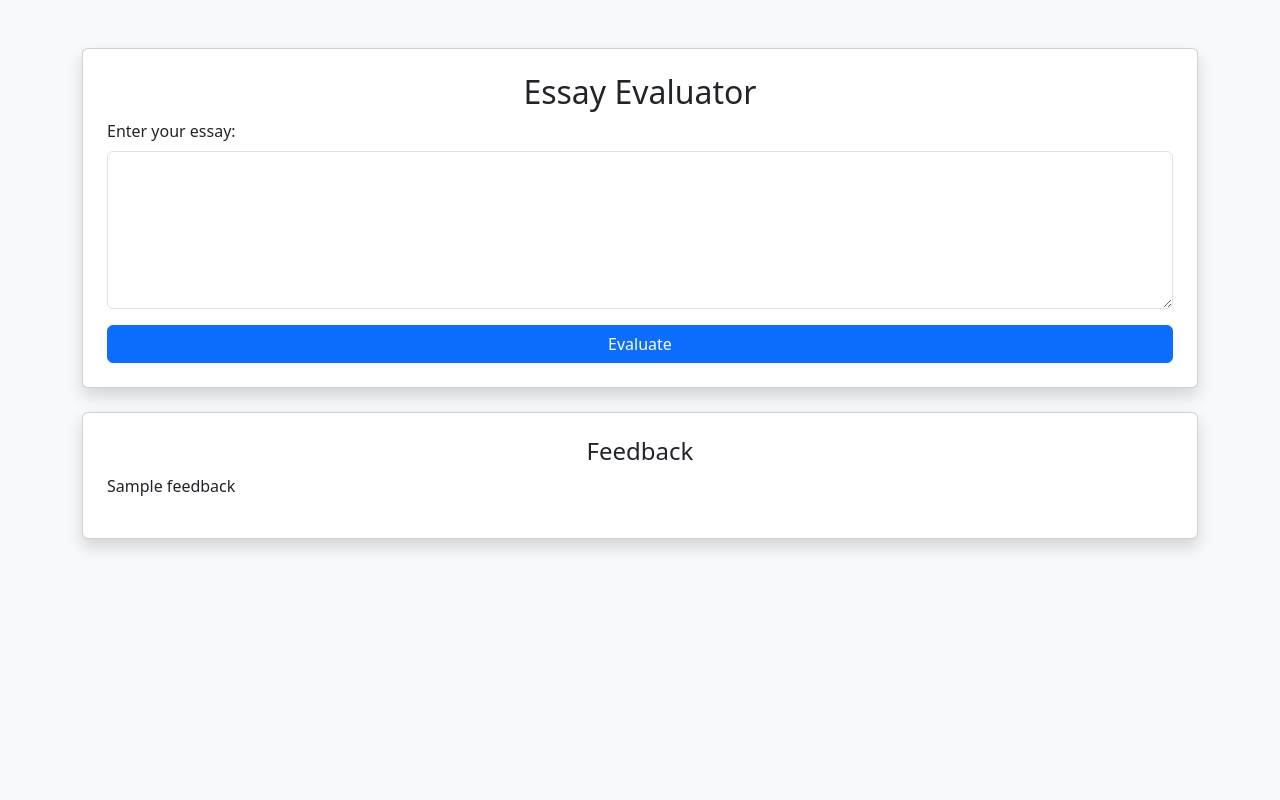
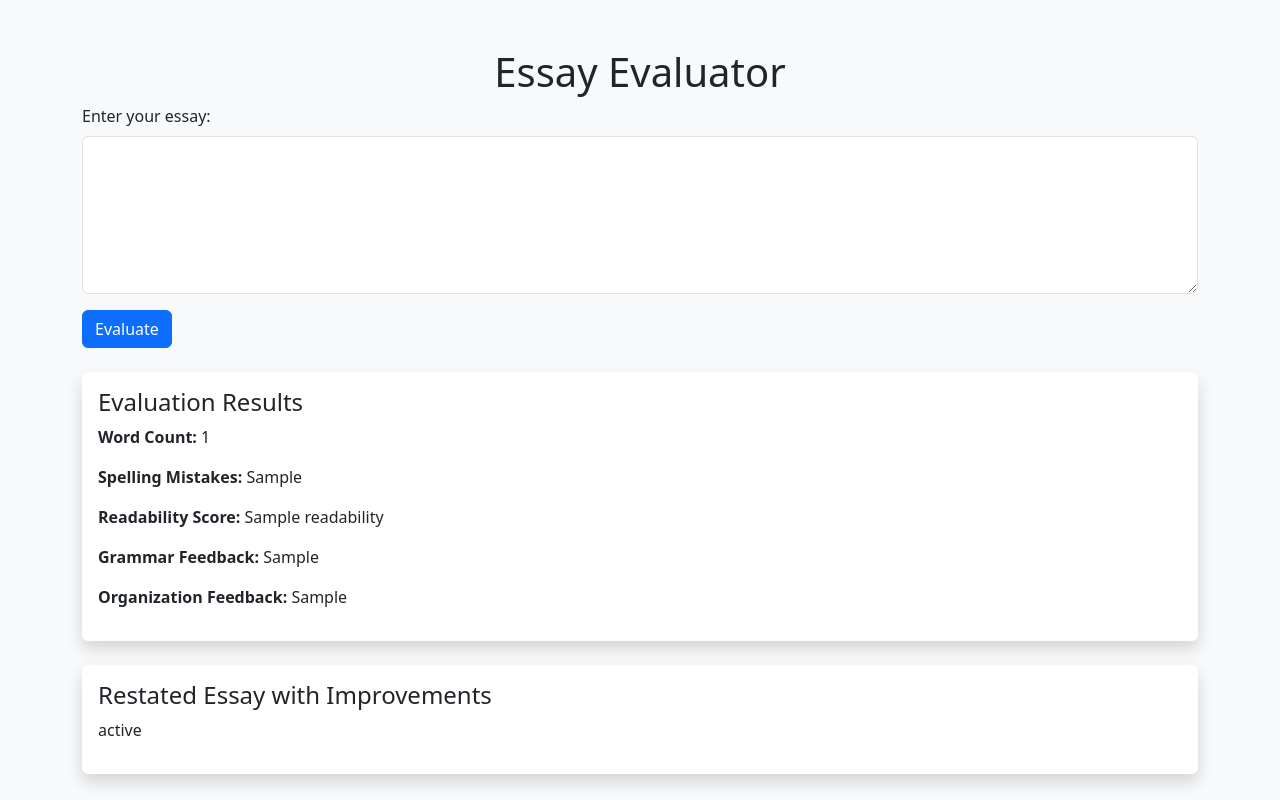
Before and after one commit to Zhengkii-bis/flask-chatbot, a Python web app: template templates/index.html in a window 1280 px wide. Run offline with Jinja, Linux system fonts and the light colour scheme; the template is opened without the code that fills it: most values are stand-ins (such as "Sample title", 1, 10 or a date in 2020).

Commit message:
index.html

```diff
--- a/templates/index.html
+++ b/templates/index.html
@@ -1,32 +1,37 @@
-<!DOCTYPE html>
-<html lang="en">
+<!DOCTYPE html><html lang="en">
 <head>
     <meta charset="UTF-8">
     <meta name="viewport" content="width=device-width, initial-scale=1.0">
     <title>Essay Evaluator</title>
-    <link href="https://cdn.jsdelivr.net/npm/bootstrap@5.3.0/dist/css/bootstrap.min.css" rel="stylesheet">
+    <link rel="stylesheet" href="https://cdn.jsdelivr.net/npm/bootstrap@5.3.0/dist/css/bootstrap.min.css">
 </head>
 <body class="bg-light">
     <div class="container mt-5">
-        <div class="card shadow p-4">
-            <h2 class="text-center">Essay Evaluator</h2>
-            <form method="POST" action="/">
+        <h1 class="text-center">Essay Evaluator</h1>
+        <form method="post">
             <div class="mb-3">
                 <label for="essay" class="form-label">Enter your essay:</label>
                 <textarea class="form-control" id="essay" name="essay" rows="6" required></textarea>
             </div>
-                <button type="submit" class="btn btn-primary w-100">Evaluate</button>
-            </form>
+            <button type="submit" class="btn btn-primary">Evaluate</button>
+        </form>{% if feedback %}
+    <div class="mt-4 p-3 bg-white shadow rounded">
+        <h4>Evaluation Results</h4>
+        <p><strong>Word Count:</strong> {{ word_count }}</p>
+        <p><strong>Spelling Mistakes:</strong> {{ spelling_mistakes }}</p>
+        <p><strong>Readability Score:</strong> {{ readability }}</p>
+        <p><strong>Grammar Feedback:</strong> {{ grammar_feedback }}</p>
+        <p><strong>Organization Feedback:</strong> {{ organization_feedback }}</p>
     </div>
+    {% endif %}
 
-        {% if feedback %}
-        <div class="card mt-4 p-4 shadow">
-            <h4 class="text-center">Feedback</h4>
-            <p>{{ feedback | safe }}</p>
+    {% if restated_essay %}
+    <div class="mt-4 p-3 bg-white shadow rounded">
+        <h4>Restated Essay with Improvements</h4>
+        <p>{{ restated_essay }}</p>
     </div>
     {% endif %}
 </div>
 
-    <script src="https://cdn.jsdelivr.net/npm/bootstrap@5.3.0/dist/js/bootstrap.bundle.min.js"></script>
 </body>
 </html>
```
Lines whose indentation alone changed are shown as unchanged.
